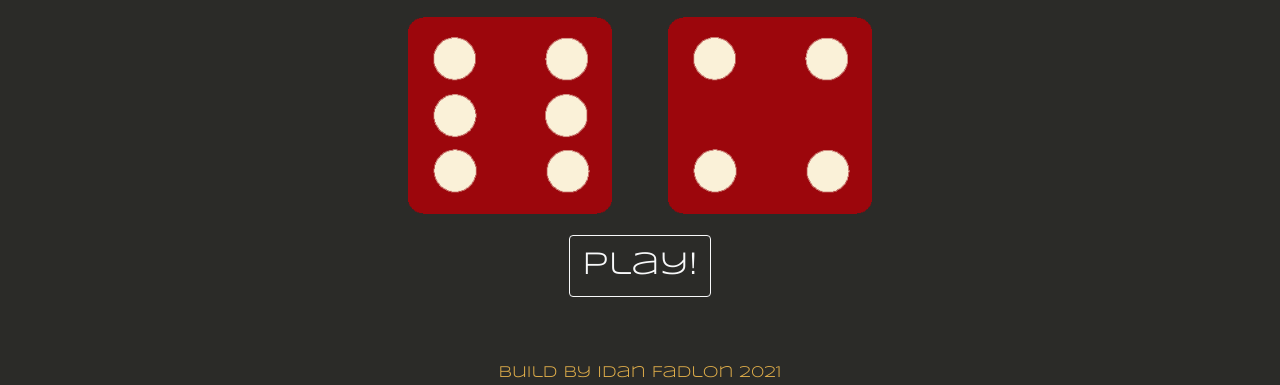
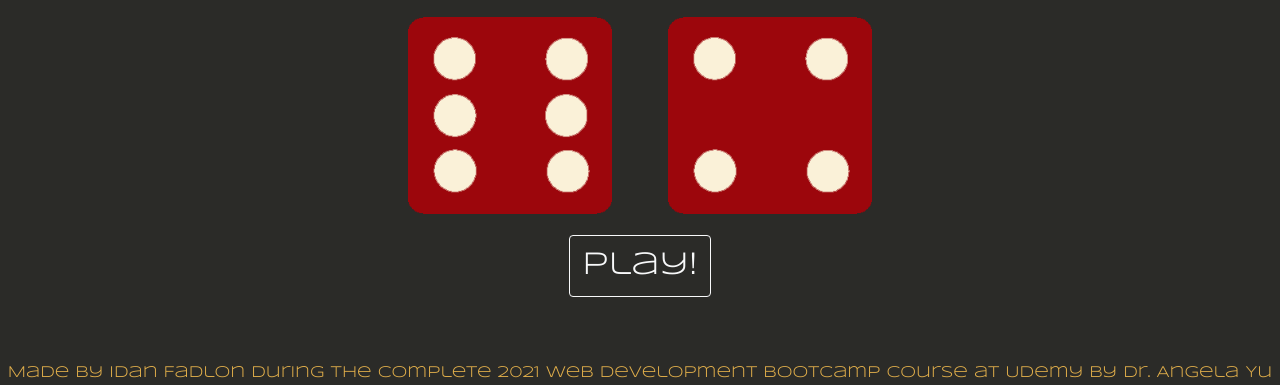
Before and after one commit to idanfadlon/Dice-Game, a plain HTML site: page index.html in a window 1280 px wide. Shown: the part 462-847 px from the top of the page. Drawn offline with nearby package versions, Linux system fonts and the light colour scheme.

Commit message:
Update index.html

```diff
--- a/index.html
+++ b/index.html
@@ -47,6 +47,6 @@
   </div>
   <script src="js/index.js" charset="utf-8"></script>
 </body>
-  <footer>Build By Idan Fadlon 2021</footer>
+  <footer>Made by Idan Fadlon during The Complete 2021 Web Development Bootcamp course at Udemy by Dr. Angela Yu </footer>
 
 </html>
```
